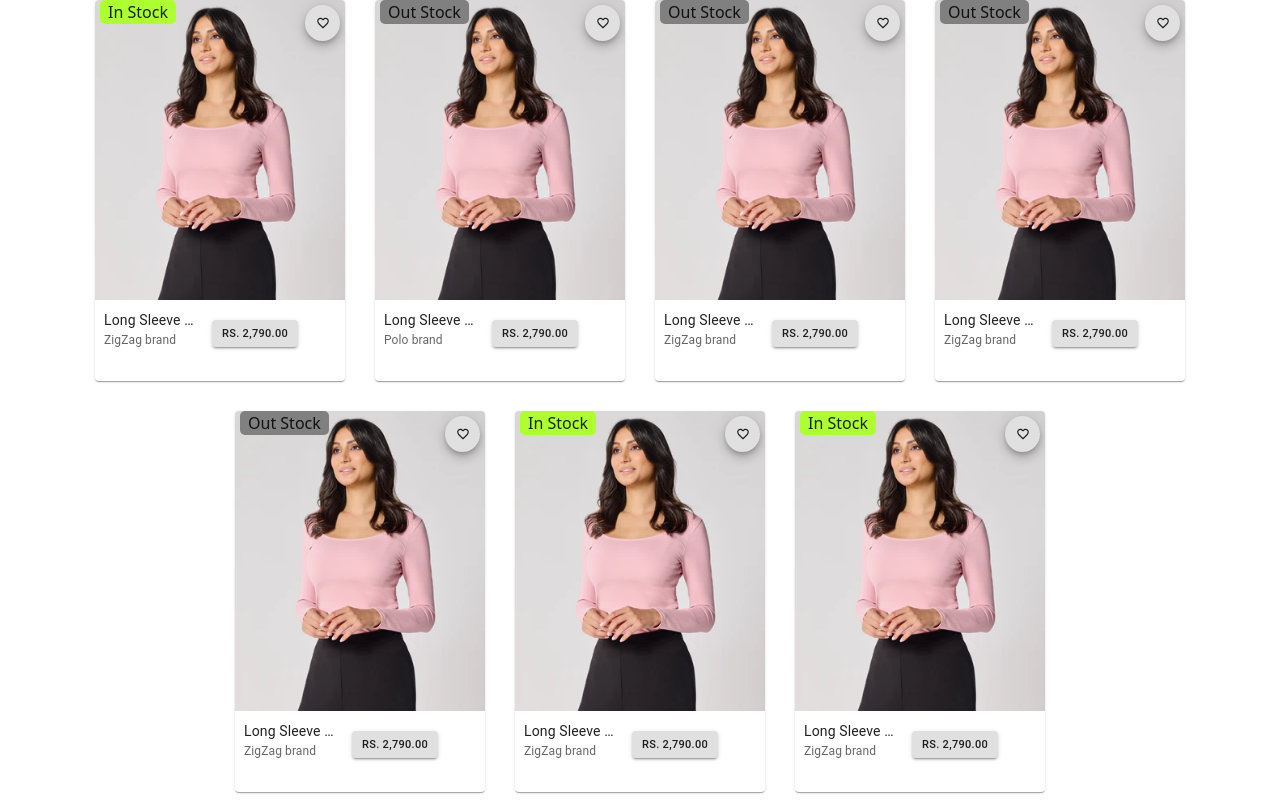
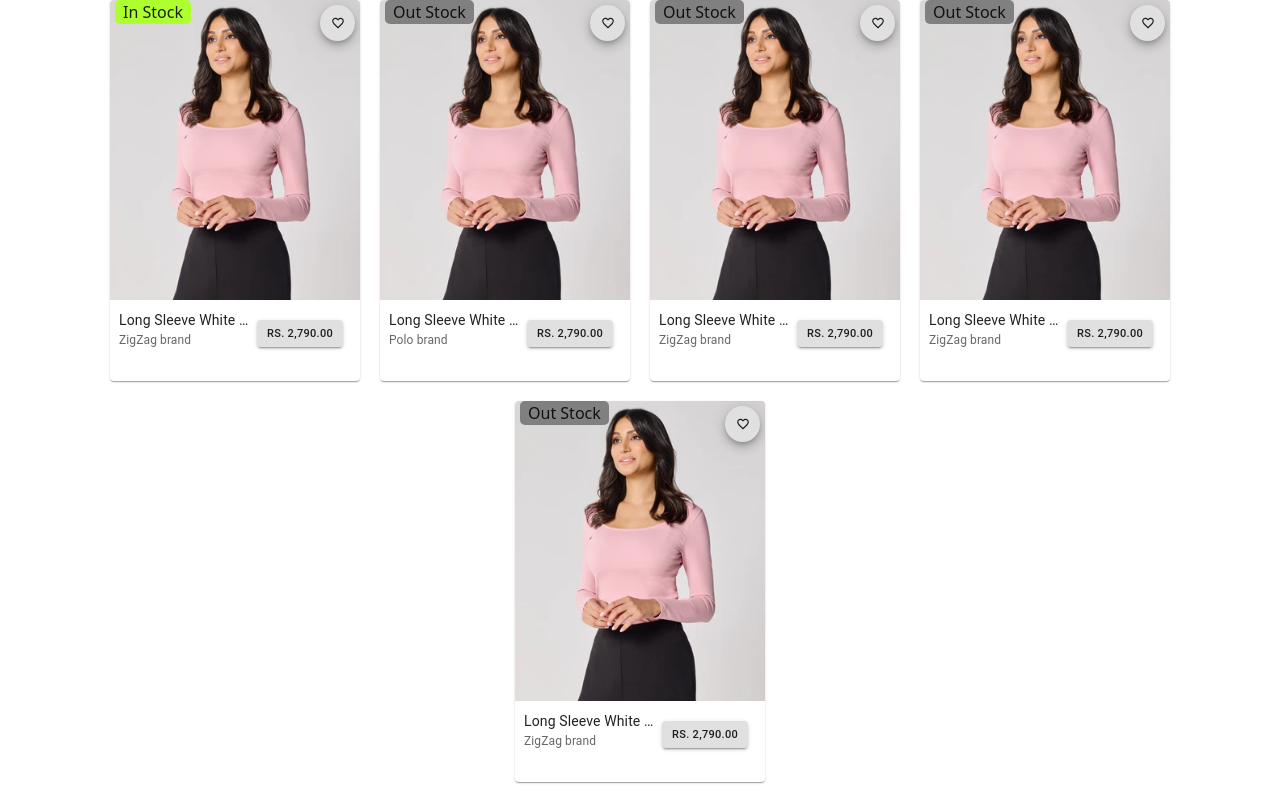
Before and after one commit to AuraMart/auramart-frontend, a React (Create React App) app: page /productList in a window 1280 px wide. Built offline with nearby package versions, Linux system fonts and the light colour scheme.

Commit message:
fix(product): adjust sizes of product cards

```diff
--- a/src/components/Product/ProductCard.jsx
+++ b/src/components/Product/ProductCard.jsx
@@ -23,7 +23,6 @@ export const ProductCard = ({ name, brand, price, url, availability }) => {
   };
 
   return (
-    <div className="">
       <Card sx={{ width: "250px", position: "relative" }}>
         <CardMedia sx={{ height: "300px" }} image={url} title="green iguana" />
         {availability === "In Stock" ? (
@@ -81,7 +80,7 @@ export const ProductCard = ({ name, brand, price, url, availability }) => {
               <Typography
                 sx={{ fontSize: 14 }}
                 style={{
-                  maxWidth: "100px",
+                  maxWidth: "130px",
                   whiteSpace: "nowrap",
                   overflow: "hidden",
                   textOverflow: "ellipsis",
@@ -105,7 +104,6 @@ export const ProductCard = ({ name, brand, price, url, availability }) => {
           </Box>
         </CardContent>
       </Card>
-    </div>
   );
 };
 
--- a/src/components/Product/ProductList.jsx
+++ b/src/components/Product/ProductList.jsx
@@ -1,6 +1,5 @@
 import React from "react";
 import { ProductCard } from "./ProductCard";
-import Masonry from "react-masonry-css";
 import { Box } from "@mui/material";
 
 export const ProductList = () => {
@@ -37,30 +36,13 @@ export const ProductList = () => {
       price: "Rs. 2,790.00",
       url: "/assets/images/women 1.png",
       availability: "Out Stock",
-    },
-    {
-      id: 5,
+    },{
+      id: 4,
       name: "Long Sleeve White Rib Top",
       brand: "ZigZag brand",
       price: "Rs. 2,790.00",
       url: "/assets/images/women 1.png",
       availability: "Out Stock",
-    },
-    {
-      id: 6,
-      name: "Long Sleeve White Rib Top",
-      brand: "ZigZag brand",
-      price: "Rs. 2,790.00",
-      url: "/assets/images/women 1.png",
-      availability: "In Stock",
-    },
-    {
-      id: 7,
-      name: "Long Sleeve White Rib Top",
-      brand: "ZigZag brand",
-      price: "Rs. 2,790.00",
-      url: "/assets/images/women 1.png",
-      availability: "In Stock",
     },
   ];
   return (
@@ -69,8 +51,9 @@ export const ProductList = () => {
         sx={{
           display: "flex",
           flexWrap: "wrap",
-          gap: "30px",
+          gap: "20px",
           justifyContent: "center",
+
         }}
       >
         {products.map((product) => (
```
